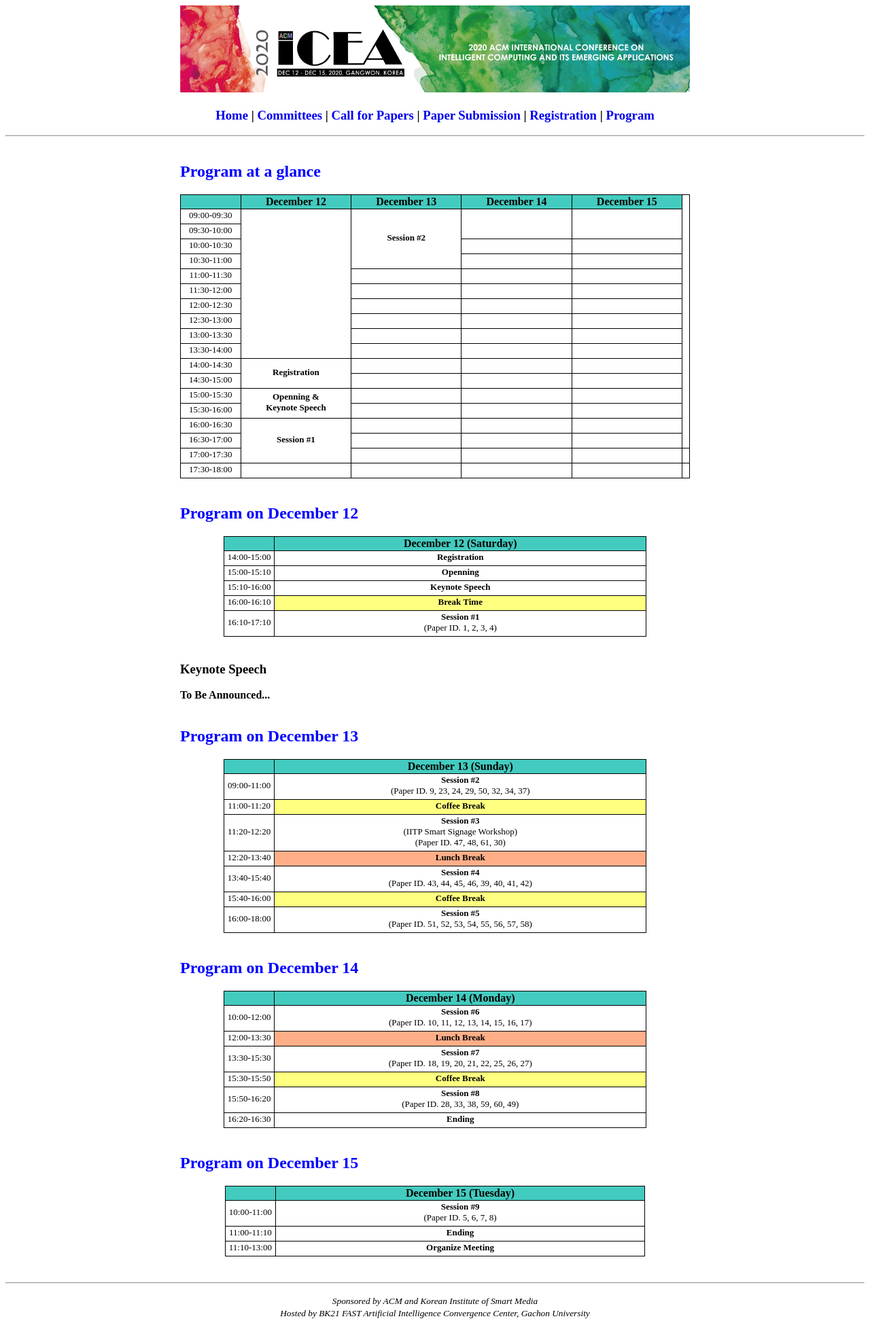
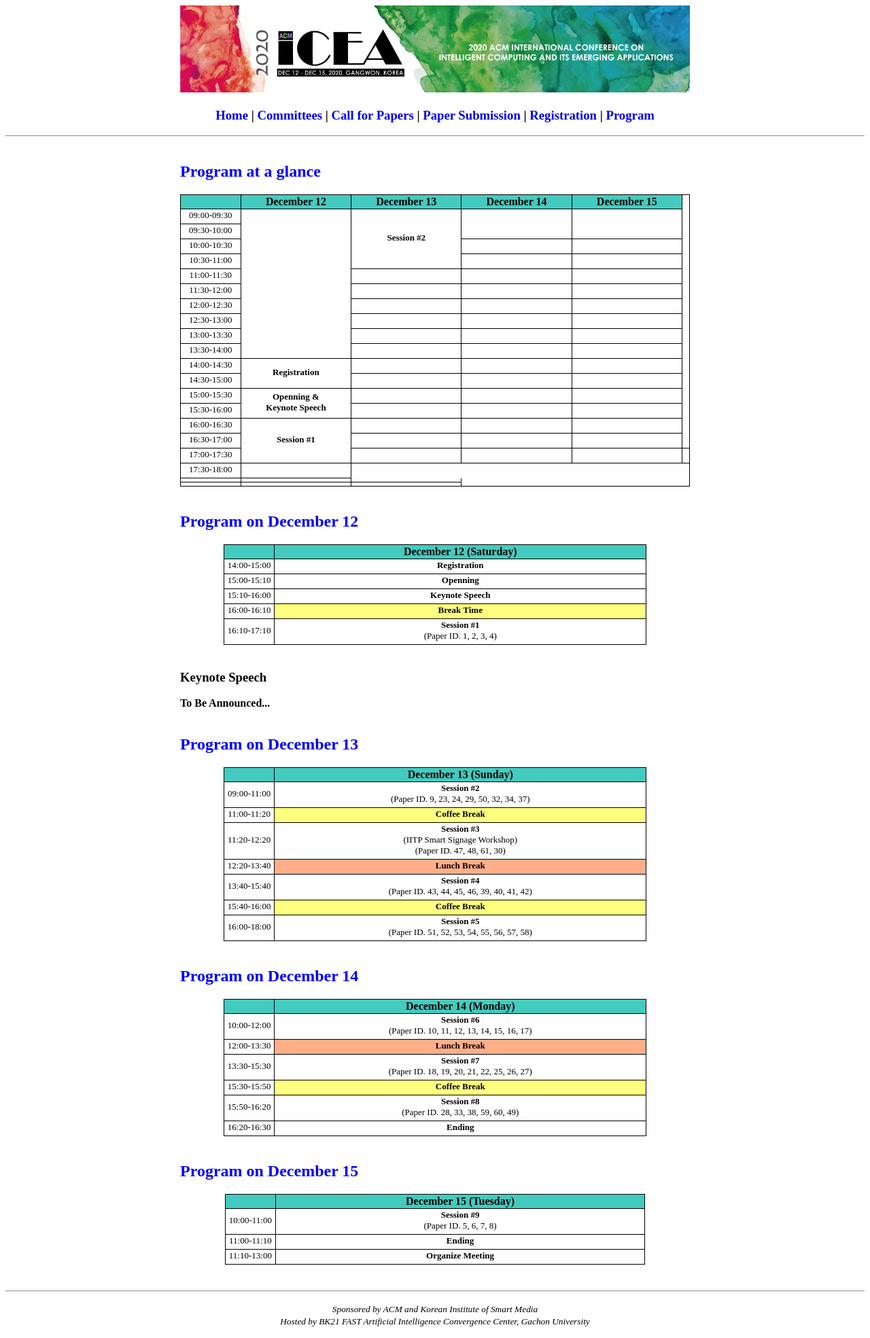
Before and after one commit to icea-conf/2020, a Jekyll site: the page built from program/index.html, in a window 1280 px wide. Shown: the whole page at 68% size. Built offline with Jekyll 4.4.1, drawn with Linux system fonts in a browser that asks for light colours.

Commit message:
Update index.html

```diff
--- a/program/index.html
+++ b/program/index.html
@@ -174,7 +174,13 @@
                               <td class="tcontent4">
                                    17:30-18:00
                               </td>
-                              <td class="tcontent4"></td>
+                              <td class="tcontent4">
+                                   <tr>
+                                        <td class="tcontent4"></td>
+                                        <td class="tcontent4"></td>
+                                        <td class="tcontent4"></td>
+                                   </tr>
+                              </td>
                               <td class="tcontent4"></td>
                               <td class="tcontent4"></td>
                               <td class="tcontent4"></td>
```
